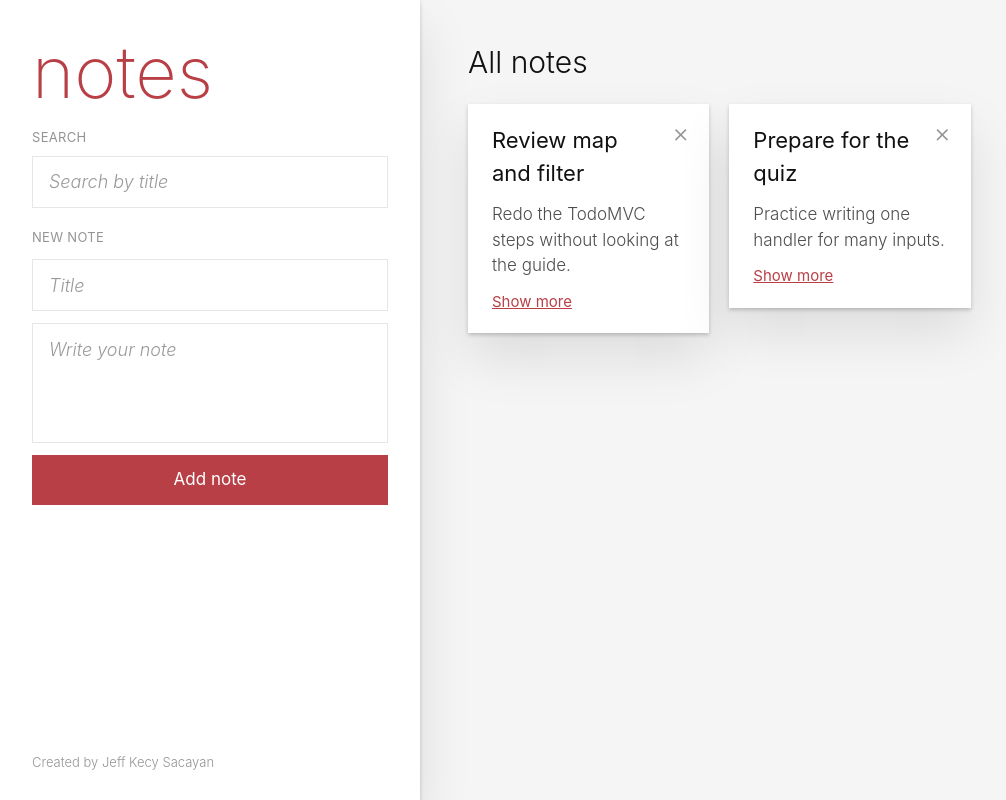
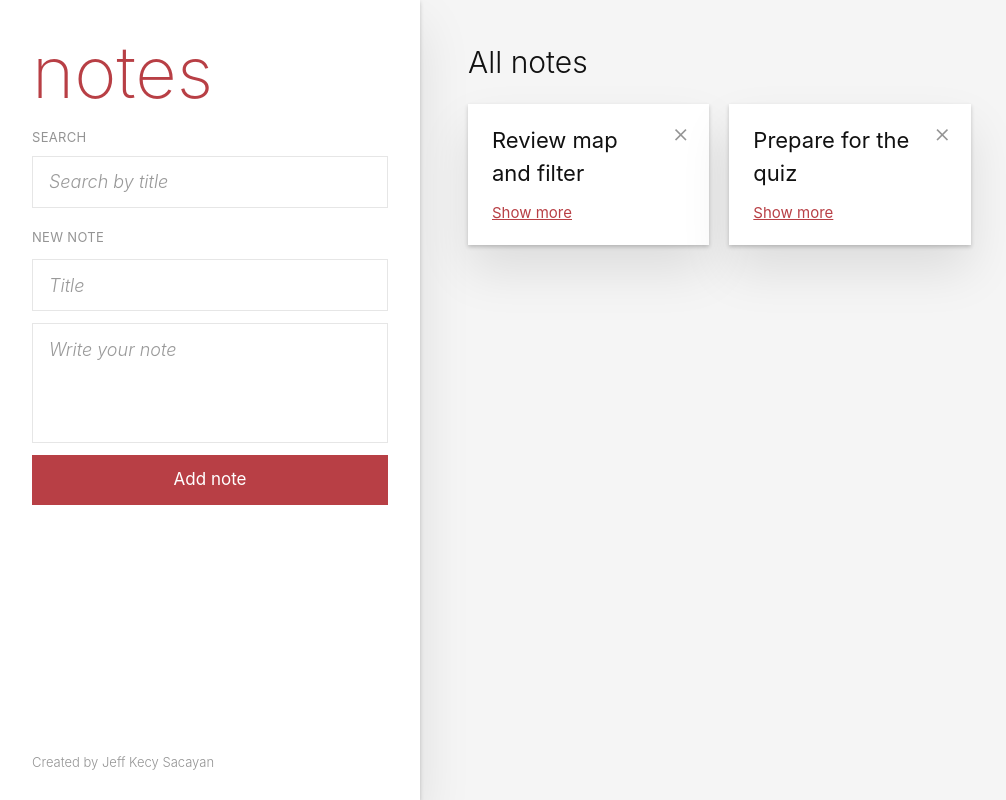
Before and after one commit to JeffKecySacayan/csit340g6-notes, a React (Vite) app: page / in a window 1280 px wide. Shown: the whole page, without its empty margins (0-1006 px from the left). Built offline with nearby package versions, Linux system fonts and the light colour scheme.

Commit message:
feat: add show more to note cards

```diff
--- a/src/components/NoteCard.jsx
+++ b/src/components/NoteCard.jsx
@@ -1,15 +1,27 @@
+import { useState } from 'react'
+
 function NoteCard({ title, body }) {
+  // Step 9: Local state to track whether the card body is visible
+  const [isExpanded, setIsExpanded] = useState(false)
+
   return (
     <div>
       <h3 className="pr-8 text-[22px] font-normal break-words">{title}</h3>
-      <p className="mt-3 text-[17px] break-words whitespace-pre-wrap text-[#4d4d4d]">
-        {body}
-      </p>
+
+      {/* Conditionally render note body based on state */}
+      {isExpanded && (
+        <p className="mt-3 text-[17px] break-words whitespace-pre-wrap text-[#4d4d4d]">
+          {body}
+        </p>
+      )}
+
+      {/* Toggle button label and state */}
       <button
         type="button"
+        onClick={() => setIsExpanded(!isExpanded)}
         className="mt-3 cursor-pointer text-[15px] font-normal text-[#b83f45] underline"
       >
-        Show more
+        {isExpanded ? 'Show less' : 'Show more'}
       </button>
     </div>
   )
```
